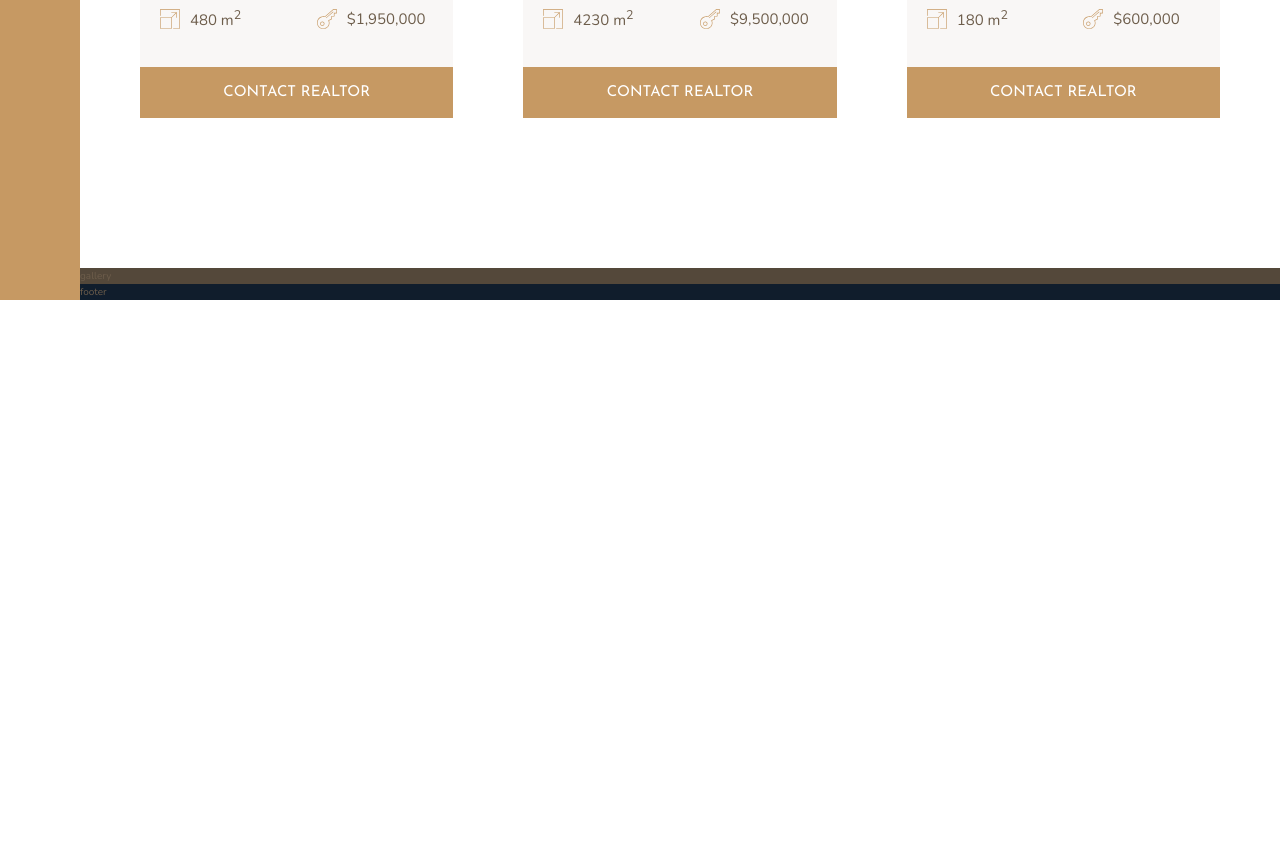
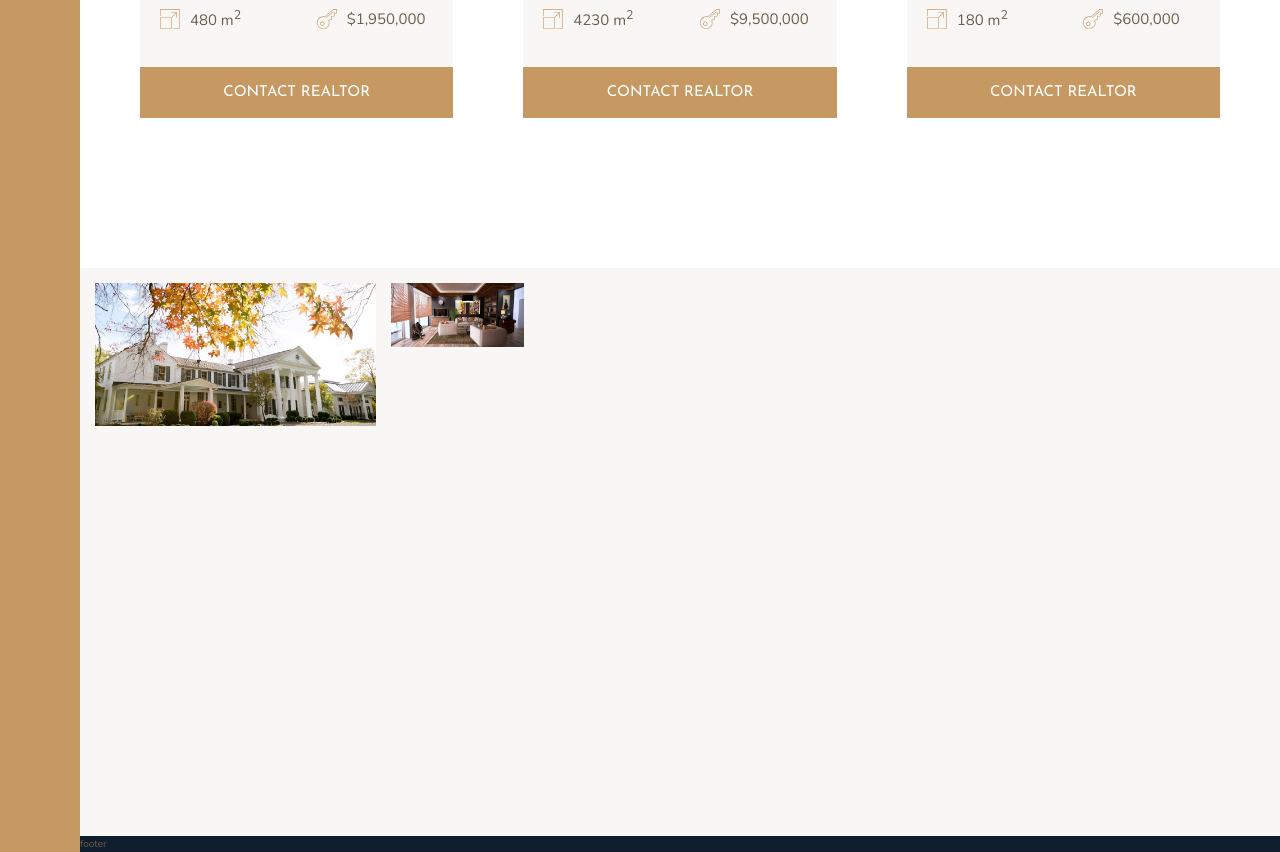
Before and after one commit to idhow/Nexter, a website: page index.html in a window 1280 px wide. Shown: the part 2831-3683 px from the top of the page. Before the commit the page ends 3131 px from the top, so only its background shows below. Drawn offline with nearby package versions, Linux system fonts and the light colour scheme.

Commit message:
gallery p1

```diff
--- a/index.html
+++ b/index.html
@@ -285,7 +285,12 @@
     </section>
 
     <section class="gallery">
-      gallery
+      <figure class="gallery__item gallery__item--1">
+        <img src="img/gal-1.jpeg" alt="Gallery image 1" class="gallery__img">
+      </figure>
+      <figure class="gallery__item gallery__item--2">
+        <img src="img/gal-2.jpeg" alt="Gallery image 2" class="gallery__img">
+      </figure>
     </section>
 
     <footer class="footer">
--- a/sass/_gallery.scss
+++ b/sass/_gallery.scss
@@ -1,5 +1,25 @@
 .gallery {
-  background-color: $color-grey-dark-1;
+  background-color: $color-grey-light-1;
   grid-column: full-start / full-end;
 
+  display: grid;
+  grid-template-columns: repeat(8, 1fr);
+  grid-template-rows: repeat(7, 5vw);
+  grid-gap: 1.5rem;
+  padding: 1.5rem;
+
+  &__item {
+    &--1 {
+      grid-row: 1 /span 2;
+      grid-column: 1 / span 2;
+    }
+  }
+
+  &__img {
+    width: 100%;
+    height: 100%;
+    object-fit: cover; // must manually set the width and height
+    display: block;
+  }
+
 }
```
Also changed, not shown: css/style.css.
